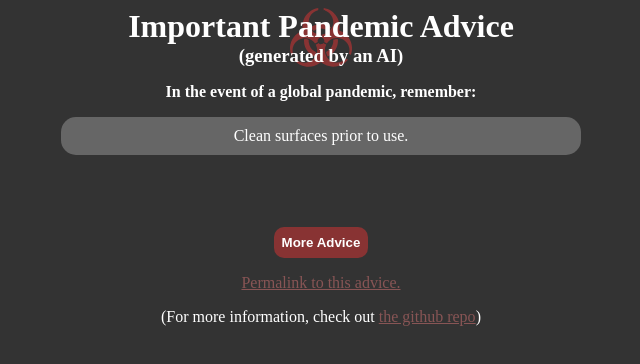
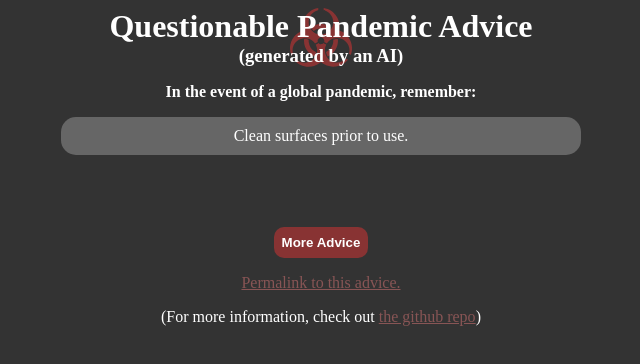
Before and after one commit to averyhiebert/pandemic-advice, a plain HTML site: page index.html in a window 1280 px wide. Shown: the whole page, without its empty margins (319-959 px from the left). Drawn offline with Linux system fonts and the light colour scheme.

Commit message:
Rename to make it clearer that this is bad advice

```diff
--- a/index.html
+++ b/index.html
@@ -1,6 +1,6 @@
 <html>
 <head>
-<title>Pandemic Advice from an AI</title>
+<title>Questionable Pandemic Advice from an AI</title>
 <meta name="viewport" content="width=device-width, initial-scale=1.0">
 <link rel="stylesheet" type="text/css" href="style.css" />
 <script src="warnings.js"></script>
@@ -26,7 +26,7 @@ function reload(first_time){
     <div id="outer">
     <div>
     <div id="header">
-    <h1>Important Pandemic Advice</h1>
+    <h1>Questionable Pandemic Advice</h1>
     <h3>(generated by an AI)</h3>
     </div>
     </div>
```
Also changed, not shown: 1 other file.
